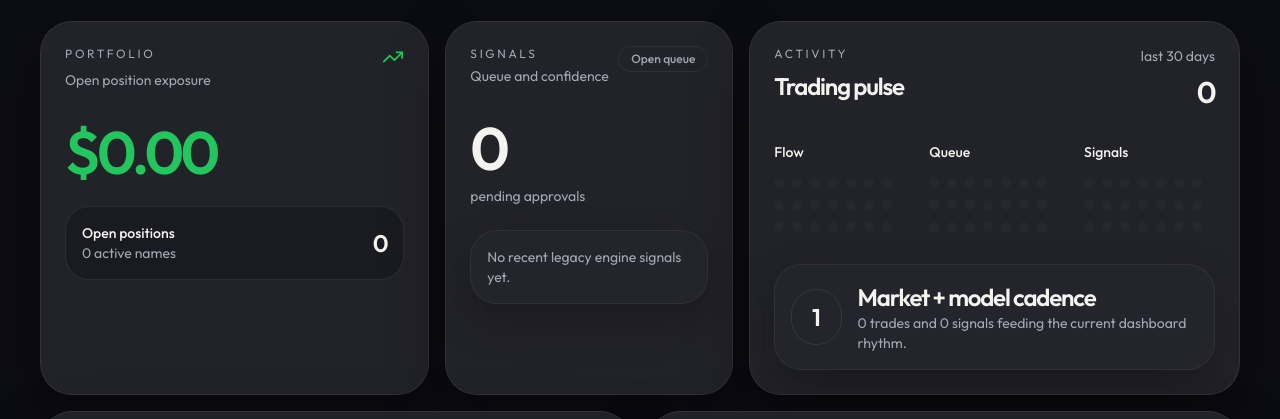
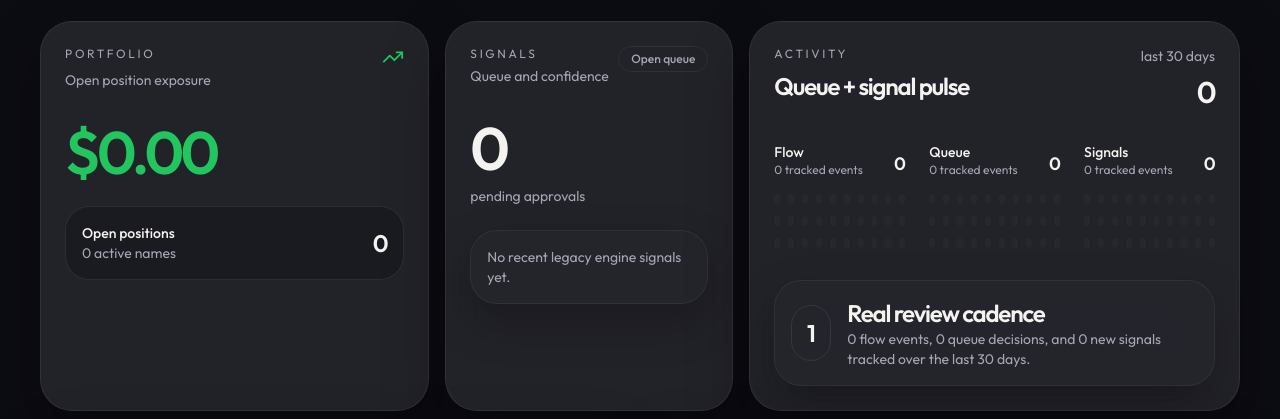
Before and after one commit to artraf1209/artisan, a Next.js app in the folder app/: page /dashboard in a window 1280 px wide. Shown: the part 164-583 px from the top of the page. Built offline with nearby package versions, Linux system fonts and the light colour scheme; no server answers; the database is empty.

Commit message:
fix: show real queue activity on dashboard

```diff
--- a/app/src/app/dashboard/page.tsx
+++ b/app/src/app/dashboard/page.tsx
@@ -9,10 +9,65 @@ import SignalOverviewCard from '@/components/dashboard/SignalOverviewCard'
 
 export const dynamic = 'force-dynamic'
 
+const ACTIVITY_DAY_COUNT = 30
+
+type ActivityRow = {
+  created_at?: string | null
+  reviewed_at?: string | null
+}
+
+function toUtcDayKey(date: Date) {
+  return date.toISOString().slice(0, 10)
+}
+
+function buildEmptyActivityDays() {
+  const start = new Date()
+  start.setUTCHours(0, 0, 0, 0)
+  start.setUTCDate(start.getUTCDate() - (ACTIVITY_DAY_COUNT - 1))
+
+  return Array.from({ length: ACTIVITY_DAY_COUNT }, (_, index) => {
+    const day = new Date(start)
+    day.setUTCDate(start.getUTCDate() + index)
+    return {
+      date: toUtcDayKey(day),
+      count: 0,
+    }
+  })
+}
+
+function countActivityByDay(rows: ActivityRow[], field: 'created_at' | 'reviewed_at') {
+  const days = buildEmptyActivityDays()
+  const counts = new Map(days.map((day) => [day.date, 0]))
+
+  for (const row of rows) {
+    const value = row[field]
+    if (!value) continue
+    const key = value.slice(0, 10)
+    if (!counts.has(key)) continue
+    counts.set(key, (counts.get(key) ?? 0) + 1)
+  }
+
+  return days.map((day) => ({
+    ...day,
+    count: counts.get(day.date) ?? 0,
+  }))
+}
+
 export default async function DashboardPage() {
   const supabase = await createServerClient()
+  const activitySince = new Date()
+  activitySince.setUTCHours(0, 0, 0, 0)
+  activitySince.setUTCDate(activitySince.getUTCDate() - (ACTIVITY_DAY_COUNT - 1))
 
-  const [{ data: positions }, { data: trades }, { data: signals }, { count: pendingApprovals }] = await Promise.all([
+  const [
+    { data: positions },
+    { data: trades },
+    { data: signals },
+    { count: pendingApprovals },
+    { data: signalEvents },
+    { data: reviewedSignals },
+    { data: tradeIntents },
+  ] = await Promise.all([
     supabase.from('positions').select('*').order('updated_at', { ascending: false }),
     supabase.from('trades').select('*').order('created_at', { ascending: false }).limit(10),
     supabase.from('signals').select('*').order('created_at', { ascending: false }).limit(5),
@@ -20,7 +75,41 @@ export default async function DashboardPage() {
       .from('signal_events')
       .select('*', { count: 'exact', head: true })
       .eq('status', 'pending'),
+    supabase
+      .from('signal_events')
+      .select('created_at')
+      .gte('created_at', activitySince.toISOString()),
+    supabase
+      .from('signal_events')
+      .select('reviewed_at')
+      .not('reviewed_at', 'is', null)
+      .gte('reviewed_at', activitySince.toISOString()),
+    supabase
+      .from('trade_intents')
+      .select('created_at')
+      .gte('created_at', activitySince.toISOString()),
   ])
+
+  const activityLanes = [
+    {
+      label: 'Flow',
+      noun: 'flow events',
+      days: countActivityByDay((tradeIntents ?? []) as ActivityRow[], 'created_at'),
+    },
+    {
+      label: 'Queue',
+      noun: 'queue decisions',
+      days: countActivityByDay((reviewedSignals ?? []) as ActivityRow[], 'reviewed_at'),
+    },
+    {
+      label: 'Signals',
+      noun: 'signals',
+      days: countActivityByDay((signalEvents ?? []) as ActivityRow[], 'created_at'),
+    },
+  ].map((lane) => ({
+    ...lane,
+    total: lane.days.reduce((sum, day) => sum + day.count, 0),
+  }))
 
   return (
     <PageShell
@@ -38,10 +127,7 @@ export default async function DashboardPage() {
           signals={signals ?? []}
           pendingApprovals={pendingApprovals ?? 0}
         />
-        <ActivityHeatmapCard
-          tradeCount={(trades ?? []).length}
-          signalCount={(signals ?? []).length}
-        />
+        <ActivityHeatmapCard lanes={activityLanes} />
         <ActivePositions positions={positions ?? []} />
         <RecentTrades trades={trades ?? []} />
       </div>
--- a/app/src/components/dashboard/ActivityHeatmapCard.tsx
+++ b/app/src/components/dashboard/ActivityHeatmapCard.tsx
@@ -1,23 +1,44 @@
-type ActivityPoint = {
-  active: boolean
+type ActivityDay = {
+  date: string
+  count: number
 }
 
-function buildActivityRows(count: number) {
-  const points = Array.from({ length: 21 }, (_, index) => ({
-    active: index < count,
-  }))
+export type ActivityLane = {
+  label: string
+  noun: string
+  days: ActivityDay[]
+  total: number
+}
 
-  return [0, 1, 2].map((rowIndex) => points.filter((_, index) => index % 3 === rowIndex))
+function chunkDays(days: ActivityDay[]): ActivityDay[][] {
+  return Array.from({ length: 3 }, (_, rowIndex) =>
+    days.slice(rowIndex * 10, rowIndex * 10 + 10),
+  )
+}
+
+function intensityClass(count: number, maxCount: number) {
+  if (count <= 0 || maxCount <= 0) return 'bg-muted/35'
+  const ratio = count / maxCount
+  if (ratio >= 0.75) return 'bg-foreground'
+  if (ratio >= 0.5) return 'bg-foreground/75'
+  if (ratio >= 0.25) return 'bg-muted-foreground/65'
+  return 'bg-muted-foreground/40'
+}
+
+function formatDayLabel(date: string) {
+  return new Date(`${date}T00:00:00Z`).toLocaleDateString('en-US', {
+    month: 'short',
+    day: 'numeric',
+  })
 }
 
 export default function ActivityHeatmapCard({
-  tradeCount,
-  signalCount,
+  lanes,
 }: {
-  tradeCount: number
-  signalCount: number
+  lanes: ActivityLane[]
 }) {
-  const rows = buildActivityRows(Math.min(21, tradeCount + signalCount))
+  const totalEvents = lanes.reduce((sum, lane) => sum + lane.total, 0)
+  const busiestLane = [...lanes].sort((left, right) => right.total - left.total)[0]
 
   return (
     <div className="surface-panel col-span-1 p-6 md:col-span-2 xl:col-span-5">
@@ -25,55 +46,63 @@ export default function ActivityHeatmapCard({
         <div>
           <p className="text-xs uppercase tracking-[0.22em] text-muted-foreground">Activity</p>
           <p className="mt-2 text-2xl font-semibold tracking-[-0.05em] text-foreground">
-            Trading pulse
+            Queue + signal pulse
           </p>
         </div>
         <div className="text-right">
           <p className="text-sm text-muted-foreground">last 30 days</p>
           <p className="mt-2 text-3xl font-semibold tracking-[-0.05em] text-foreground">
-            {tradeCount + signalCount}
+            {totalEvents}
           </p>
         </div>
       </div>
 
-      <div className="grid grid-cols-3 gap-6">
-        {['Flow', 'Queue', 'Signals'].map((label, columnIndex) => (
-          <div key={label} className="space-y-4">
-            <p className="text-sm font-medium text-foreground">{label}</p>
-            <div className="space-y-3">
-              {rows.map((row, rowIndex) => (
-                <div key={`${label}-${rowIndex}`} className="flex gap-2">
-                  {row.map((point, index) => {
-                    const highlighted =
-                      point.active &&
-                      (index + rowIndex + columnIndex) % Math.max(2, columnIndex + 2) === 0
+      <div className="grid grid-cols-1 gap-6 md:grid-cols-3">
+        {lanes.map((lane) => {
+          const maxCount = lane.days.reduce((max, day) => Math.max(max, day.count), 0)
+          const rows = chunkDays(lane.days)
 
-                    return (
+          return (
+            <div key={lane.label} className="space-y-4">
+              <div className="flex items-end justify-between gap-3">
+                <div>
+                  <p className="text-sm font-medium text-foreground">{lane.label}</p>
+                  <p className="text-xs text-muted-foreground">{lane.total} tracked events</p>
+                </div>
+                <p className="text-lg font-semibold tracking-[-0.04em] text-foreground">
+                  {lane.total}
+                </p>
+              </div>
+
+              <div className="space-y-3">
+                {rows.map((row, rowIndex) => (
+                  <div key={`${lane.label}-${rowIndex}`} className="flex gap-2">
+                    {row.map((day) => (
                       <span
-                        key={`${label}-${rowIndex}-${index}`}
-                        className={`h-2.5 w-2.5 rounded-full ${
-                          highlighted ? 'bg-foreground' : point.active ? 'bg-muted-foreground/50' : 'bg-muted/40'
-                        }`}
+                        key={`${lane.label}-${day.date}`}
+                        title={`${formatDayLabel(day.date)}: ${day.count} ${lane.noun}`}
+                        className={`h-2.5 w-2.5 rounded-full transition-colors ${intensityClass(day.count, maxCount)}`}
                       />
-                    )
-                  })}
-                </div>
-              ))}
+                    ))}
+                  </div>
+                ))}
+              </div>
             </div>
-          </div>
-        ))}
+          )
+        })}
       </div>
 
       <div className="surface-soft mt-8 flex items-center gap-4 p-4">
         <div className="flex h-14 w-14 items-center justify-center rounded-full border border-border text-2xl font-semibold text-foreground">
-          {Math.max(1, Math.min(9, tradeCount || signalCount || 1))}
+          {Math.max(1, Math.min(9, busiestLane?.total ?? 1))}
         </div>
         <div>
           <p className="text-2xl font-semibold tracking-[-0.05em] text-foreground">
-            Market + model cadence
+            Real review cadence
           </p>
           <p className="text-sm text-muted-foreground">
-            {tradeCount} trades and {signalCount} signals feeding the current dashboard rhythm.
+            {lanes[0]?.total ?? 0} flow events, {lanes[1]?.total ?? 0} queue decisions, and{' '}
+            {lanes[2]?.total ?? 0} new signals tracked over the last 30 days.
           </p>
         </div>
       </div>
```
